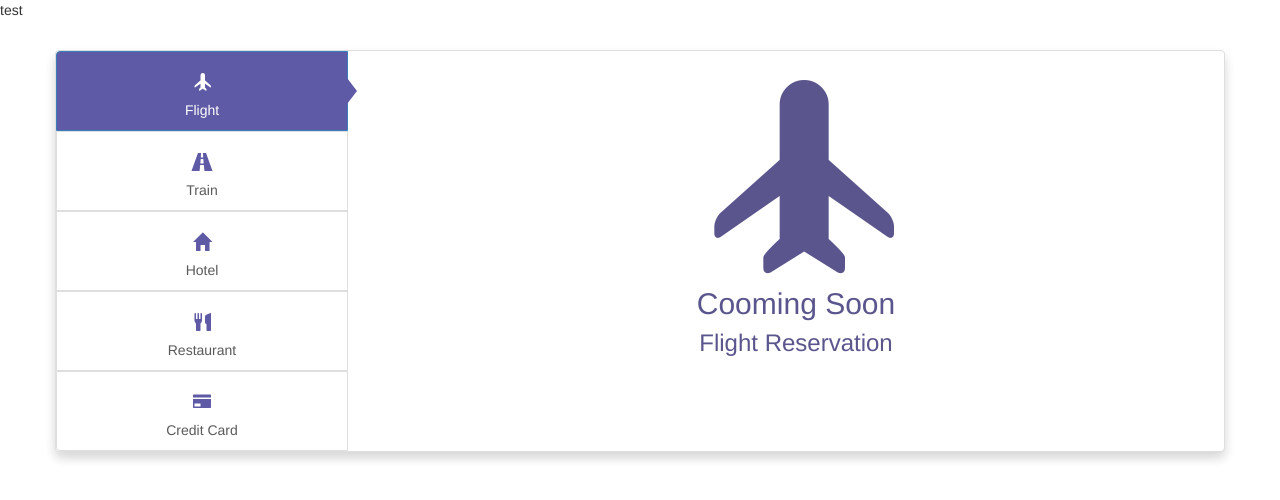
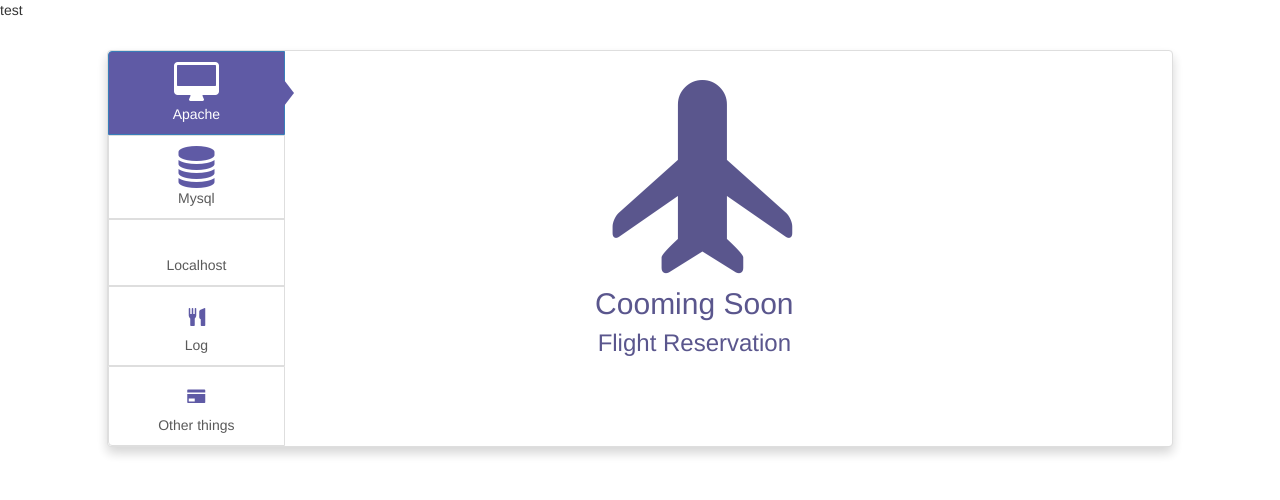
Before and after one commit to Evert-Arends/showMe, a Flask app: page / in a window 1280 px wide. Shown: the top 500 px of the page. Run offline with Flask 2, Linux system fonts and the light colour scheme; some libraries are stand-ins or nearby versions.

Commit message:
added fontawesome and changed css

```diff
--- a/showMe/static/custom/js/tabs.js
+++ /dev/null
@@ -1,10 +0,0 @@
-$(document).ready(function() {
-    $("div.bhoechie-tab-menu>div.list-group>a").click(function(e) {
-        e.preventDefault();
-        $(this).siblings('a.active').removeClass("active");
-        $(this).addClass("active");
-        var index = $(this).index();
-        $("div.bhoechie-tab>div.bhoechie-tab-content").removeClass("active");
-        $("div.bhoechie-tab>div.bhoechie-tab-content").eq(index).addClass("active");
-    });
-});
--- a/showMe/templates/index.html
+++ b/showMe/templates/index.html
@@ -6,31 +6,31 @@
     <script type="text/javascript" src="/static/jQuery/jquery-2.2.4.js"></script>
     <link rel="stylesheet" type="text/css" href="/static/bootstrap/css/bootstrap.min.css"/>
     <script type="text/javascript" src="/static/bootstrap/js/bootstrap.min.js"></script>
-    <script type="text/javascript" src="/static/custom/js/tabs.js"></script>
+    <link rel="stylesheet" href="/static/font-awesome/css/font-awesome.min.css">
     <link rel="stylesheet" type="text/css" href="/static/custom/css/styles.css"/>
 </head>
 <body>
 {% include 'top.html' %}
 
-<div class="container">
+<div class="container-fluid">
     <div class="row">
-        <div class="col-lg-12 col-md-12 col-sm-12 col-xs-12 content-tab-container">
-            <div class="col-lg-3 col-md-3 col-sm-3 col-xs-3 content-tab-menu">
+        <div class="col-lg-10 col-md-10 col-sm-10 col-xs-12 col-lg-offset-1 col-md-offset-1 col-sm-offset-1 content-tab-container">
+            <div class="col-lg-2 col-md-2 col-sm-3 col-xs-3 content-tab-menu">
                 <div class="list-group">
                     <a href="#" class="list-group-item active text-center">
-                        <h4 class="glyphicon glyphicon-plane"></h4><br/>Flight
+                        <i class="fa fa-desktop fa-3x"></i><br/>Apache
                     </a>
                     <a href="#" class="list-group-item text-center">
-                        <h4 class="glyphicon glyphicon-road"></h4><br/>Train
+                        <i class="fa fa-database fa-3x"></i><br/>Mysql
                     </a>
                     <a href="#" class="list-group-item text-center">
-                        <h4 class="glyphicon glyphicon-home"></h4><br/>Hotel
+                        <h4 class="glyphicon glyphicons-embed-close"></h4><br/>Localhost<span class="glyphicons glyphicons-embed-close"></span>
                     </a>
                     <a href="#" class="list-group-item text-center">
-                        <h4 class="glyphicon glyphicon-cutlery"></h4><br/>Restaurant
+                        <h4 class="glyphicon glyphicon-cutlery"></h4><br/>Log
                     </a>
                     <a href="#" class="list-group-item text-center">
-                        <h4 class="glyphicon glyphicon-credit-card"></h4><br/>Credit Card
+                        <h4 class="glyphicon glyphicon-credit-card"></h4><br/>Other things
                     </a>
                 </div>
             </div>
```
